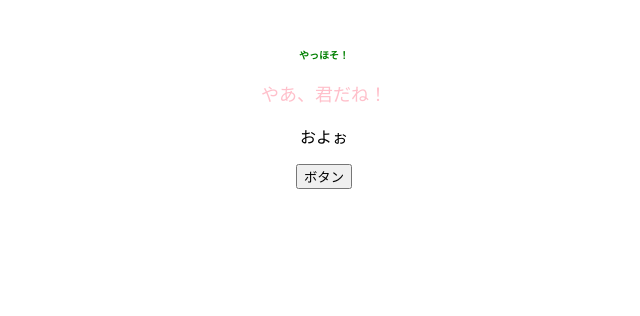
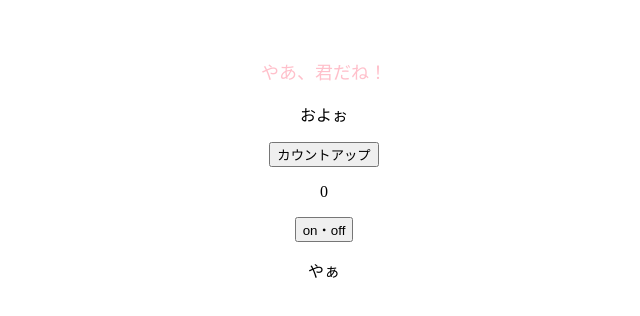
Before and after one commit to YamaMaru15/todo_app-React-, a React (Vite) app: page / in a window 1280 px wide. Shown: the top 316 px of the page, without its empty margins (316-956 px from the left). Built offline with nearby package versions, Linux system fonts and the light colour scheme.

Commit message:
Stateの学習(useState()、再レンダリング、useEffect())

```diff
--- a/src/App.jsx
+++ b/src/App.jsx
@@ -1,22 +1,40 @@
+import { useEffect, useState } from "react";
 import './App.css'
 import { ColorfulMessage } from './components/ColorfulMessage';
 
+export const App = () => {
+  // 配列を受け取る関数、分割代入で受け取る
+  const [num, setNum] = useState(0);
+  const [isShowCharacter, setIsShowCharacter] = useState(true);
+  const onClickCountUp = () => {
+    setNum((prev) => prev + 1);
+  };
 
-// 変数はパスカルケース
-const style = {
-  color: "green",
-  fontSize: "10px",
-};
+  // やぁの文字列をの表示非表示を切り替える
+  const onClickToggle = () => {
+    setIsShowCharacter(!isShowCharacter);
+  };
 
-export const App = () => {
-  const onClickButton = () => alert();
+  // 3の倍数の時にだけ、やぁを表示させる。
+  useEffect(() => {
+    if (num % 3 === 0) {
+      isShowCharacter || setIsShowCharacter(true);
+    } else {
+      isShowCharacter && setIsShowCharacter(false);
+    }
+  }, [num]);
+
   return (
     <>
-      <h1 style = {style}>やっほそ！</h1>
       {/* color,messageというプロップスを渡す */}
       <ColorfulMessage color="pink">やあ、君だね！</ColorfulMessage>
       <p>およぉ</p>
-      <button onClick={onClickButton}>ボタン</button>
+      <button onClick={onClickCountUp}>カウントアップ</button>
+       {/* state変数の表示。jsなので{}で囲う */}
+      <p>{num}</p>
+      <button onClick={onClickToggle}>on・off</button>
+      {/* tureの時だけ文字が表示 */}
+      {isShowCharacter && <p>やぁ</p>}
     </>
   );
 };
```
